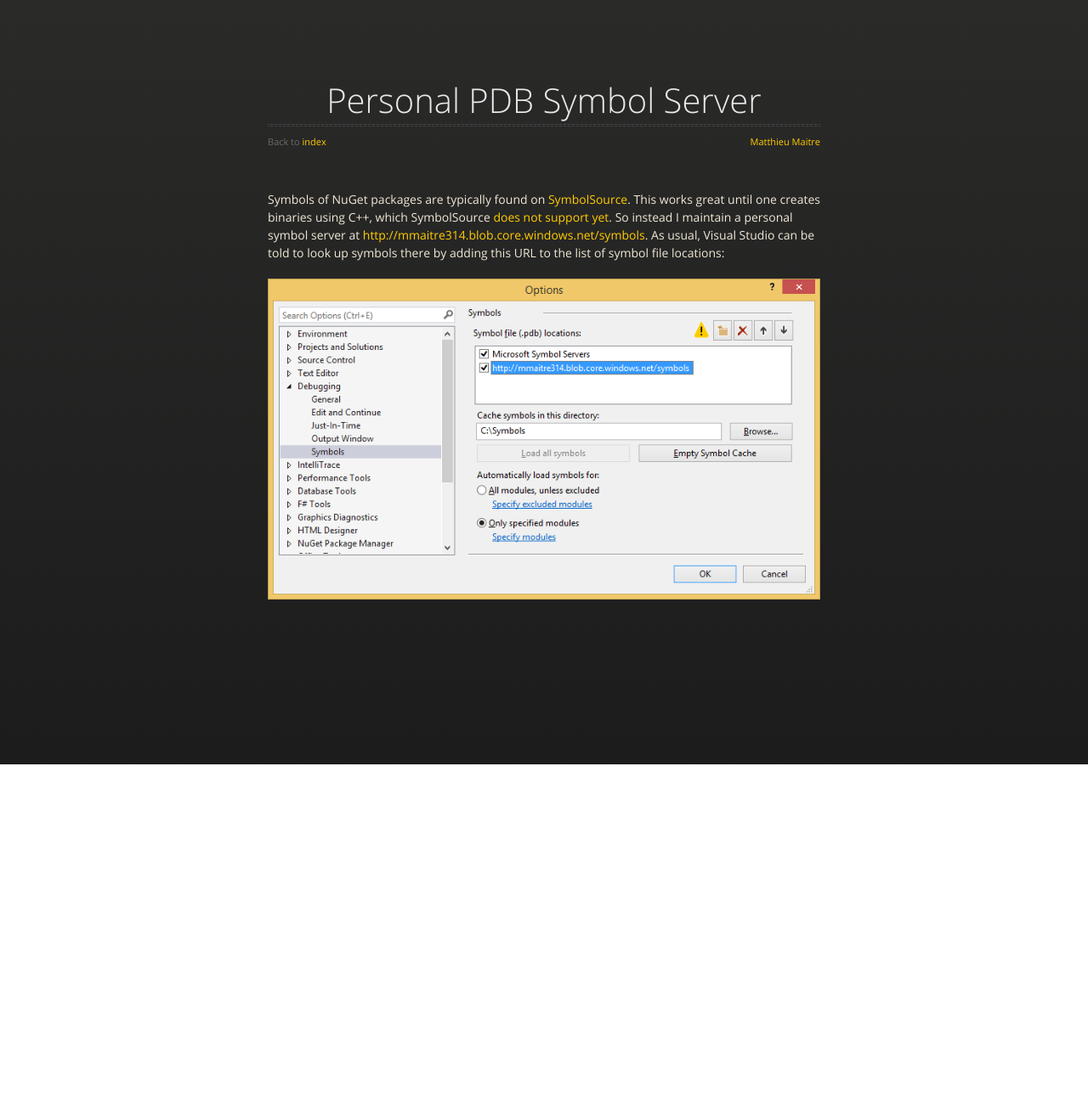
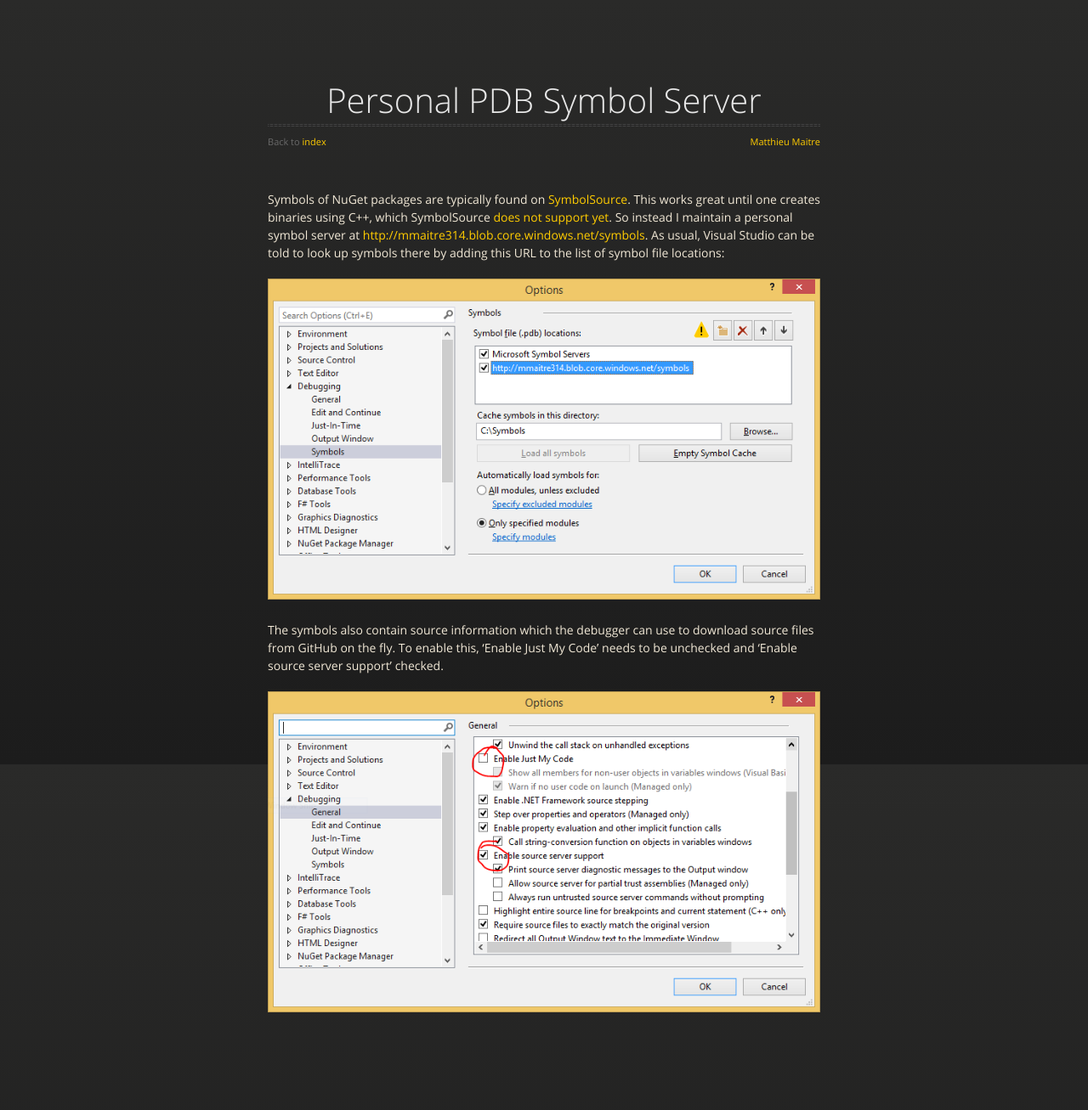
Before and after one commit to mmaitre314/mmaitre314.github.io, a Jekyll site: the page built from _posts/2015-05-24-personal-pdb-symbol-server.md, in a window 1280 px wide. Shown: the whole page at 85% size. Built offline with Jekyll 4.4.1, drawn with Linux system fonts in a browser that asks for light colours; nearby versions of some CDN libraries; comment, search, counter and statistics services are not loaded; before the commit the page ends 900 px from its top, so only the background shows below that.

Commit message:
Add source server info

```diff
--- a/_posts/2015-05-24-personal-pdb-symbol-server.md
+++ b/_posts/2015-05-24-personal-pdb-symbol-server.md
@@ -7,3 +7,7 @@
 Symbols of NuGet packages are typically found on [SymbolSource](http://www.symbolsource.org/). This works great until one creates binaries using C++, which SymbolSource [does not support yet](https://groups.google.com/forum/#!topic/symbolsource/VYDA7vpC6Nc). So instead I maintain a personal symbol server at [http://mmaitre314.blob.core.windows.net/symbols](http://mmaitre314.blob.core.windows.net/symbols). As usual, Visual Studio can be told to look up symbols there by adding this URL to the list of symbol file locations:
 
 ![SymbolsServerConfig]({{ site.url }}/images/SymbolsServerConfig.png)
+
+The symbols also contain source information which the debugger can use to download source files from GitHub on the fly. To enable this, 'Enable Just My Code' needs to be unchecked and 'Enable source server support' checked.
+
+![SourceServerConfig]({{ site.url }}/images/SourceServerConfig.png)
```
